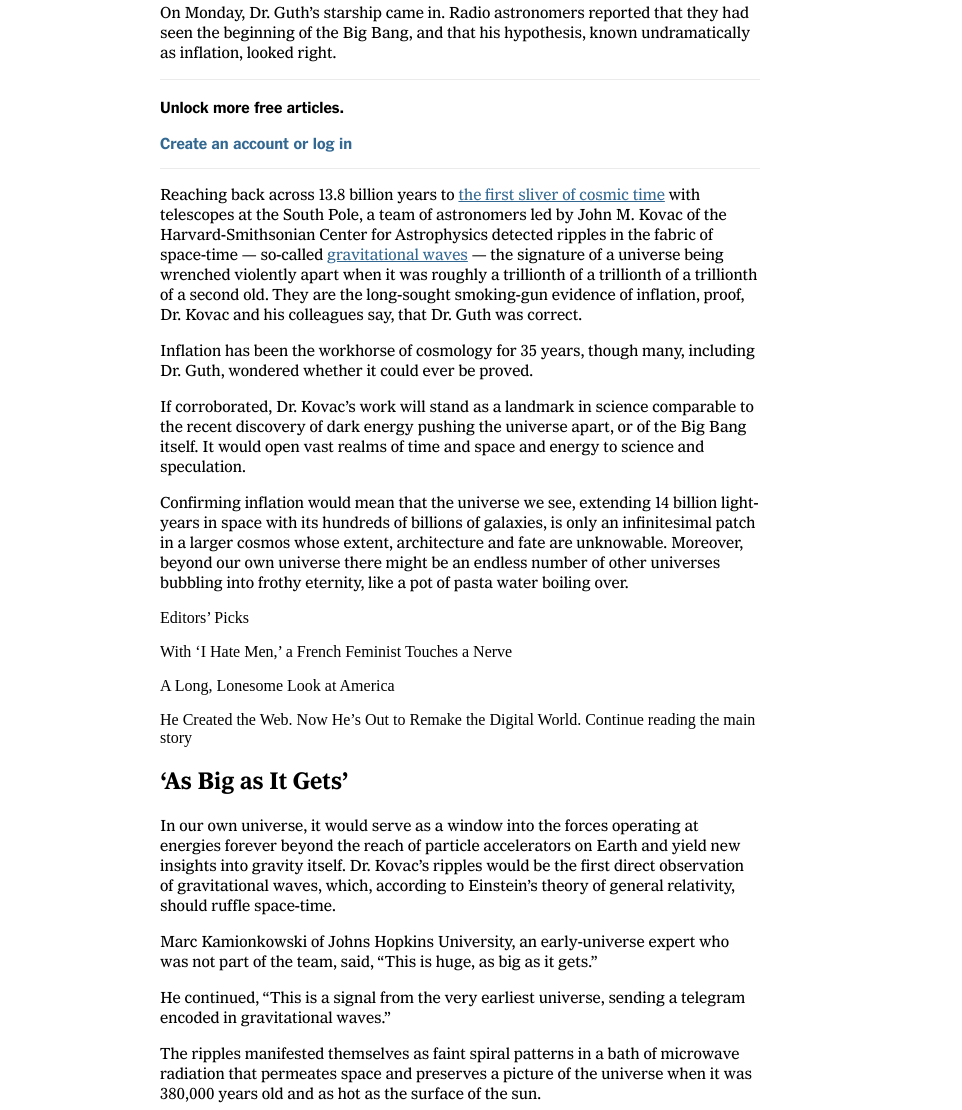
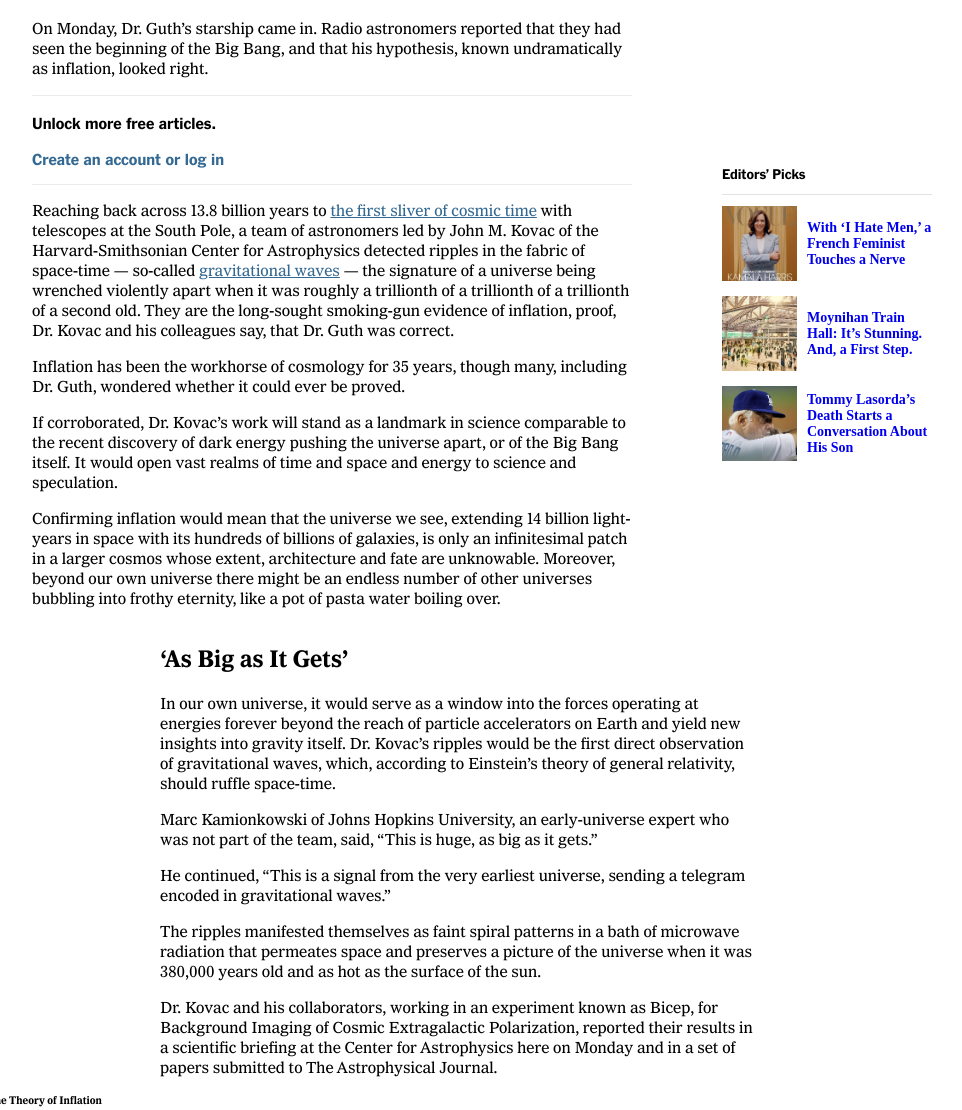
Before and after one commit to JuanDavid31/nyc-copy, a plain HTML site: page index.html in a window 1280 px wide. Shown: the part 1424-2534 px from the top of the page, without its empty margins (180-1142 px from the left). Drawn offline with Linux system fonts and the light colour scheme.

Commit message:
(New) Editor's pick images were added. Editor's pick is now layout in two columns

```diff
--- a/index.html
+++ b/index.html
@@ -103,13 +103,17 @@
 				“SPECTACULAR REALIZATION,” Dr. Guth wrote across the top of the page and drew a double box around it.
 			</p>
 
+		</article>
+
+		<div class="editors-pick-article">
+
+			<article class="article nyt-imperial">
 				<p class="nyt-imperial">
 					On Monday, Dr. Guth’s starship came in. Radio astronomers reported that they had seen the beginning of
 					the Big
 					Bang,
 					and that his hypothesis, known undramatically as inflation, looked right.
 				</p>
-
 
 				<div class="login-section nyt-franklin-bold">
 					<p>
@@ -120,10 +124,9 @@
 					</p>
 				</div>
 
-		</article>
-		<article class="article nyt-imperial">
 				<p>
-				Reaching back across 13.8 billion years to <a href="#" class="link-section">the first sliver of cosmic time</a>
+					Reaching back across 13.8 billion years to <a href="#" class="link-section">the first sliver of cosmic
+						time</a>
 					with telescopes at the South
 					Pole, a
 					team
@@ -168,30 +171,39 @@
 
 			</article>
 
-		<aside class="article">
+			<aside>
+				<h2 class="nyt-franklin-bold">
+					Editors’ Picks
+				</h2>
+				<a href="#" class="editor-pick">
+					<img src="img/11Kamala-Vogue-02-square640.jpg" width="75" height="75" alt="Vogue magazine image">
+					<h3>
+						With ‘I Hate Men,’ a French Feminist Touches a Nerve
+					</h3>
+				</a>
 
-			<p>
-				Editors’ Picks
-			</p>
-			<p>
-				With ‘I Hate Men,’ a French Feminist Touches a Nerve
-			</p>
-			<p>
-				A Long, Lonesome Look at America
-			</p>
-			<p>
-				He Created the Web. Now He’s Out to Remake the Digital World.
-				Continue reading the main story
+				<a href="#" class="editor-pick">
+					<img src="img/merlin_182214882_aaa754b5-62e9-4e30-964e-1589da47e033-square640.jpg" width="75" height="75"
+						alt="Train station">
+					<h3>
+						Moynihan Train Hall: It’s Stunning. And, a First Step.
+					</h3>
+				</a>
 
-			</p>
+				<a href="#" class="editor-pick">
+					<img src="img/merlin_182179110_db5869f9-483e-410d-8c1d-3962622c5a7d-square640.jpg" width="75" height="75"
+						alt="A baseball player">
+					<h3>
+						Tommy Lasorda’s Death Starts a Conversation About His Son
+					</h3>
+				</a>
 
 			</aside>
+		</div>
 
 		<article class="article nyt-imperial">
 
-
 			<h2 class="nyt-imperial-bold">‘As Big as It Gets’</h2>
-
 
 			<p>
 				In our own universe, it would serve as a window into the forces operating at energies forever beyond the
@@ -242,22 +254,15 @@
 			</h2>
 
 			<figure class="fig-inflation">
-
-
-					<figcaption class="figcaption">
-
 				<span>
 					Astronomers have found evidence to support the theory of inflation, which explains how the universe
 					expanded so uniformly and so quickly in the instant after the Big Bang 13.8 billion years ago.
 				</span>
-					</figcaption>
-					<!-- correct -->
-					<img src="img/inflation-945.png" alt="Column images" width="100%">
-
 			</figure>
 
-
-				<p>
+			<div class="column-image-container">
+				<img src="img/inflation-945.png" alt="Column images" width="100%">
+				<p class="image-column">
 					<span class="nyt-imperial-bold">
 						THE UNIVERSE
 					</span> is just under 14 billion years old. From our position in the Milky Way galaxy, we can
@@ -267,8 +272,9 @@
 					92 billion light-years across. But there's a mystery. Wherever we look, the universe has an even
 					temperature.
 				</p>
-				<p>
-					<span class="nyt-imperial-bold">NOT ENOUGH TIME</span> The universe is not old enough for light to have traveled
+				<p class="image-column">
+					<span class="nyt-imperial-bold">NOT ENOUGH TIME</span> The universe is not old enough for light to have
+					traveled
 					the vast distance from one
 					side of
 					the
@@ -276,7 +282,7 @@
 					and there has not been enough time for scattered patches of hot and cold to mix into an even
 					temperature.
 				</p>
-				<p>
+				<p class="image-column">
 					<span class="nyt-imperial-bold">DISTANT COFFEE</span> At a smaller scale, imagine using a telescope to look a
 					mile in one direction. You see a
 					coffee
@@ -284,8 +290,9 @@
 					and from the amount of
 					steam, you can estimate its temperature and how much it has cooled.
 				</p>
-				<p>
-					<span class="nyt-imperial-bold">COFFEE EVERYWHERE</span> Now turn around and look a mile in the other direction.
+				<p class="image-column">
+					<span class="nyt-imperial-bold">COFFEE EVERYWHERE</span> Now turn around and look a mile in the other
+					direction.
 					You see a similar coffee cup,
 					at
 					exactly
@@ -293,8 +300,7 @@
 					Coincidence? Maybe. But if you see a similar cup in every direction, you might want to look for another
 					explanation.
 				</p>
-
-				<p>
+				<p class="image-column">
 					<span class="nyt-imperial-bold"> STILL NOT ENOUGH TIME </span> There has not been enough time to carry coffee
 					cups from place to place before
 					they
@@ -304,7 +310,7 @@
 					were somehow filled from a single coffee pot, all at the same time, that might explain their even
 					temperature.
 				</p>
-				<p>
+				<p class="image-column">
 					<span class="nyt-imperial-bold"> INFLATION </span>solves this problem. The theory proposes that, less than a
 					trillionth of a second after the
 					Big
@@ -315,8 +321,7 @@
 					large-scale
 					structures of the universe.
 				</p>
-
-				<p>
+				<p class="image-column">
 					<span class="nyt-imperial-bold"> FLUCTUATION </span>Astronomers have now detected evidence of these ancient
 					fluctuations in swirls of polarized
 					light in
@@ -325,8 +330,7 @@
 					which is energy left over from the early universe. These are gravitational waves predicted by Einstein.
 
 				</p>
-
-				<p>
+				<p class="image-column">
 					<span class="nyt-imperial-bold"> EXPANSION </span>Returning to our coffee, imagine a single, central pot
 					expanding faster than light and cooling
 					to
@@ -337,6 +341,8 @@
 					original
 					pot.
 				</p>
+			</div>
+
 			</article>
 
 			<p>
--- a/style/index.css
+++ b/style/index.css
@@ -204,3 +204,61 @@
   color: rgb(50, 104, 145);
   text-decoration-color: rgb(50, 104, 145);
 }
+
+.editors-pick-article{
+	display: flex;
+	justify-content: flex-end;
+}
+
+.editors-pick-article article{
+	margin: 0px;
+}
+
+.editors-pick-article aside {
+	max-width: 210px;
+	display: flex;
+	flex-direction: column;
+	justify-content: center;
+	display: flex;
+	flex-direction: column;
+	justify-content: center;
+	margin-right: 160px;
+	margin-left: 90px;
+}
+
+.editors-pick-article aside h2{
+	font-size: 14px;
+	border-bottom: 1px solid rgb(226, 226, 226);
+	border-bottom-width: 1px;
+	border-bottom-style: solid;
+	border-bottom-color: rgb(226, 226, 226);
+	padding-bottom: 12px;
+}
+
+.editor-pick{
+	display: flex;
+	flex-direction: row;
+	justify-content: center;
+	align-items: center;
+	margin-bottom: 15px;
+	text-decoration: none;
+}
+
+.editor-pick h3{
+	font-size: 14px;
+	margin: auto 0px auto 10px;
+	margin-top: auto;
+	margin-right: 0px;
+	margin-bottom: auto;
+	margin-left: 10px;
+}
+
+.column-image-container{
+	position: relative;
+}
+
+.image-column:nth-child(1){
+	position: absolute;
+	top: 25%;
+
+}
```
Also changed, not shown: img/11Kamala-Vogue-02-square640.jpg (added), img/merlin_182179110_db5869f9-483e-410d-8c1d-3962622c5a7d-square640.jpg (added), img/merlin_182214882_aaa754b5-62e9-4e30-964e-1589da47e033-square640.jpg (added). Lines whose indentation alone changed are shown as unchanged.
